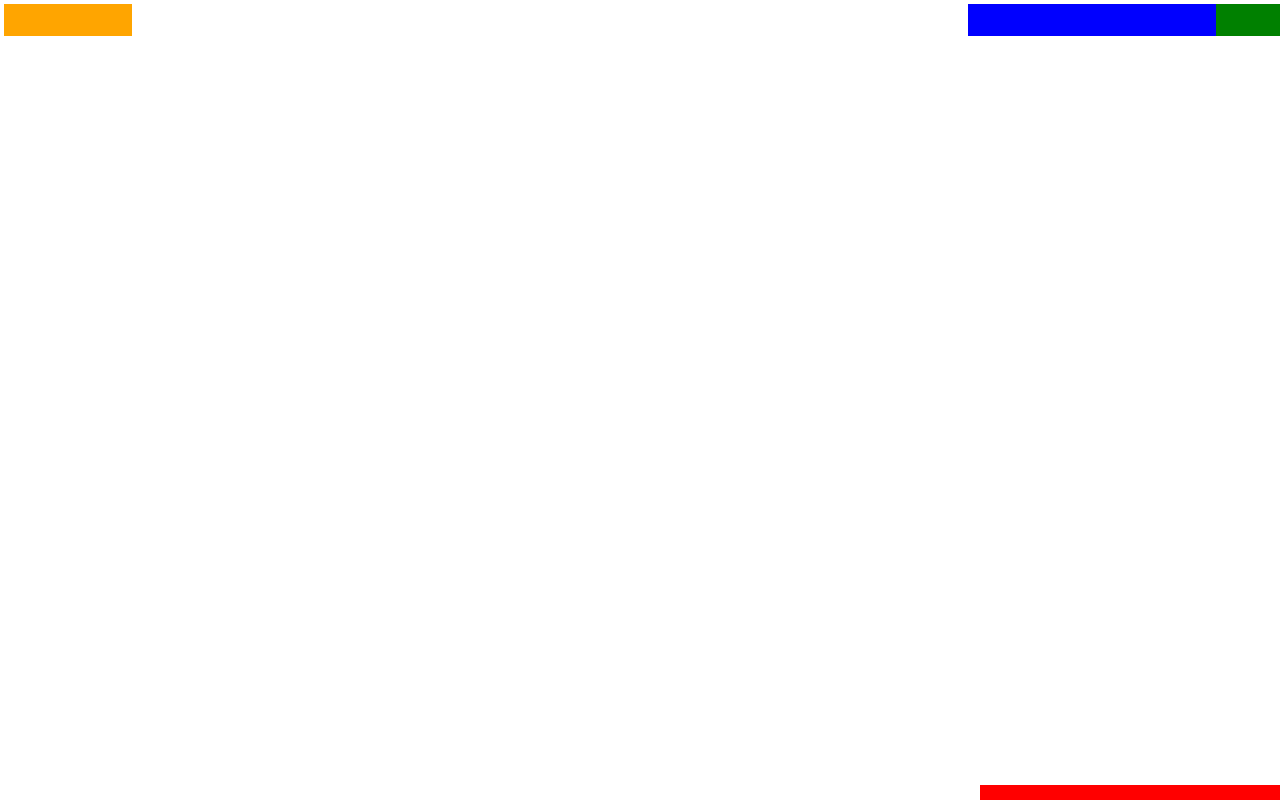
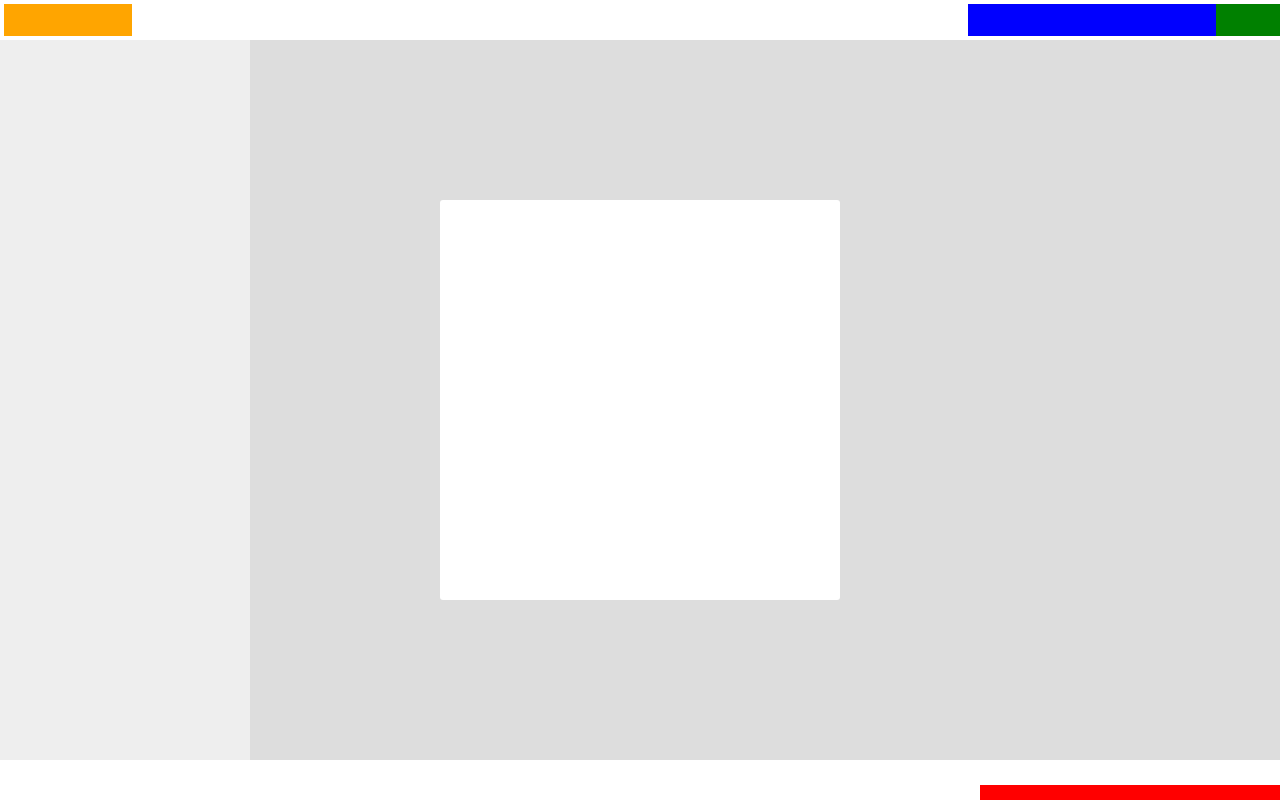
Before and after one commit to aiki-io/turbo, a website: page spa/layout.html in a window 1280 px wide. Drawn offline with nearby package versions, Linux system fonts and the light colour scheme; files that its build step writes are made by us from their sources.

Commit message:
Layout css

```diff
--- a/gulpfile.js
+++ b/gulpfile.js
@@ -8,7 +8,7 @@ const cssmin = require('gulp-cssmin');
 const babel = require('gulp-babel');
 const uglify = require('gulp-uglify');
 const sourcemaps = require('gulp-sourcemaps');
-const browserSync = require('browser-sync')
+const browserSync = require('browser-sync');
 
 gulp.task('html', () => {
     return gulp.src('./spa/*.html')
--- a/spa/layout.html
+++ b/spa/layout.html
@@ -11,13 +11,13 @@
 
 <body>
     <div id="spa">
-        <div id="spa-sell-head">
+        <div id="spa-shell-head">
             <div class="spa-shell-head-logo"></div>
             <div class="spa-shell-head-acct"></div>
             <div class="spa-shell-head-search"></div>
         </div>
         <div class="spa-shell-main">
-            <div class="spa-sell-main-nav"></div>
+            <div class="spa-shell-main-nav"></div>
             <div class="spa-shell-main-content"></div>
         </div>
         <div class="spa-shell-foot"></div>
--- a/spa/scss/layout.scss
+++ b/spa/scss/layout.scss
@@ -40,6 +40,11 @@
     right: 0;
 }
 
+.spa-shell-main-content, .spa-shell-main-nav {
+    top: 0;
+    bottom: 0
+}
+
 .spa-shell-main-nav {
     width: 250px;
     background: #eee;
@@ -67,5 +72,13 @@
 }
 
 .spa-shell-modal {
-
+    margin-top: -200px;
+    margin-left: - 200px;
+    top: 50%;
+    left: 50%;
+    width: 400px;
+    height: 400px;
+    background: #fff;
+    border-radius: 3px;
+    z-index: 2;
 }
```
